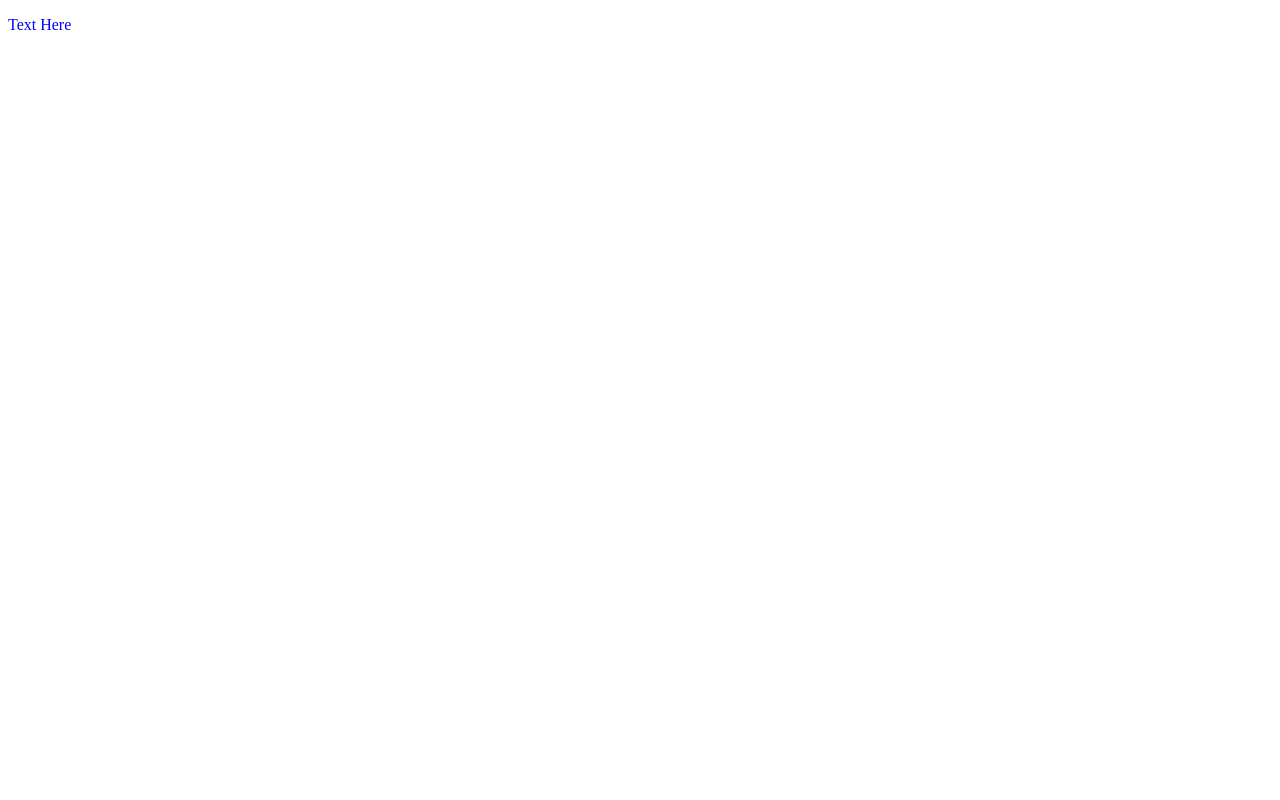
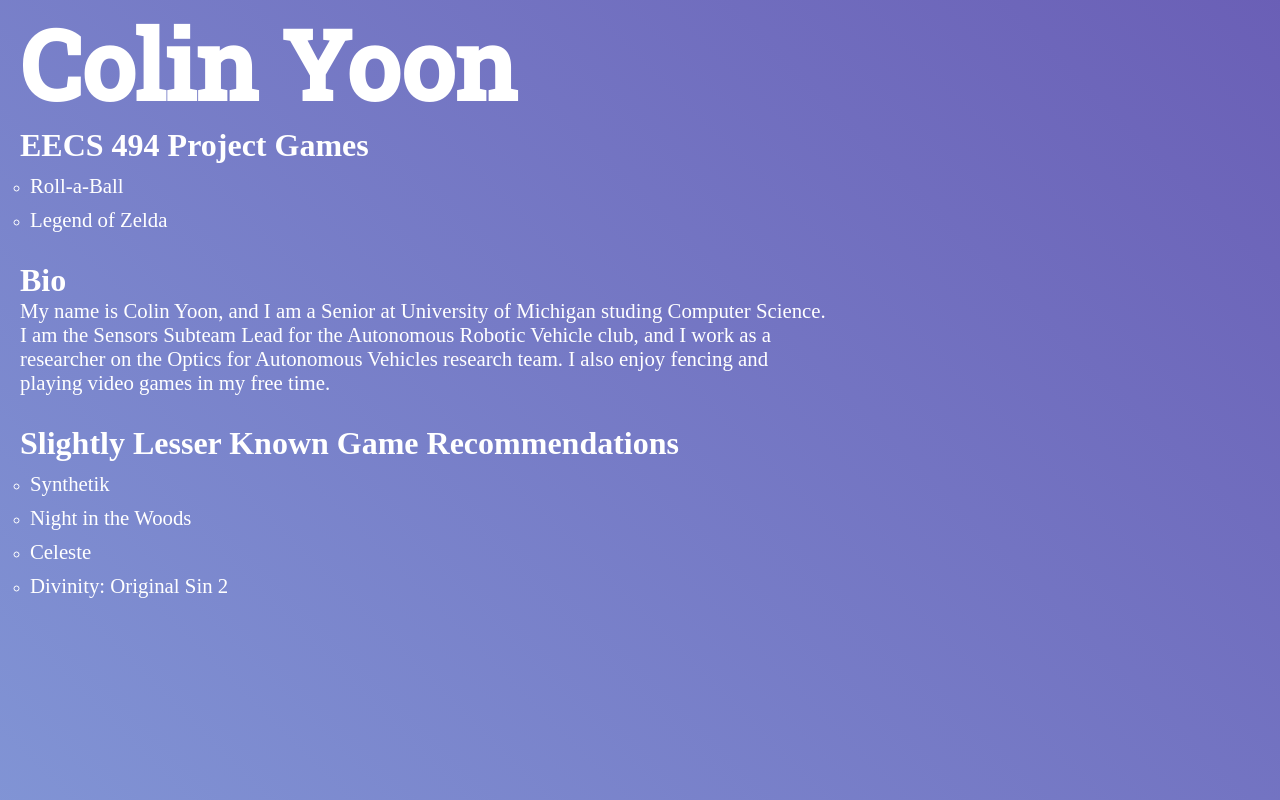
Before and after one commit to colyoon/colyoon-website, a plain HTML site: page index.html in a window 1280 px wide. Drawn offline with Linux system fonts and the light colour scheme.

Commit message:
Modified for game design

```diff
--- a/css/style.css
+++ b/css/style.css
@@ -1,3 +1,86 @@
+:root {
+  /*
+  --gradient: linear-gradient(
+      45deg,
+      rgba(90,62,146,1) 3%,
+      rgba(146,50,110,1) 19%,
+      rgba(96,86,135,1) 36%,
+      rgba(110,83,133,1) 55%,
+      rgba(36,31,142,1) 77%,
+      rgba(44,0,85,1) 100%
+    )
+    */
+    --gradient: linear-gradient(
+        45deg,
+        rgba(160, 221, 255, 1) 3%,
+        rgba(98, 76, 171, 1) 100%,
+        rgba(117, 142, 205, 1) 25%,
+        rgba(193, 206, 254, 1) 75%,
+        rgba(113, 137, 255, 1)
+      )
+}
+
+* {
+  margin: 0;
+  padding: 0;
+  list-style: none;
+  text-decoration: none;
+}
+
+.header {
+  width: 100%;
+  height: 100vh;
+  background: #ddd;
+  background-image: var(--gradient);
+  /*
+  animation: bg-animation 20s infinite alternate;
+  */
+  animation: bg-animation 10s infinite alternate;
+  background-size: 400%;
+}
+
+#header-name {
+  font-family: 'Roboto Slab', serif;
+  font-size: 6em;
+  color: white;
+}
+
+#body-text {
+  margin-left: 20px;
+}
+
 p {
-  color: blue;
+  color: white;
+  font-size: 1.3em;
 }
+
+a {
+  text-decoration: none;
+  decoration: none;
+  color: white;
+}
+
+li {
+    margin-top: 10px;
+    margin-left: 10px;
+    list-style-type: circle;
+    color: white;
+ }
+
+h2 {
+  color: white;
+  font-size: 2em;
+}
+
+.space-top {
+  margin-top: 30px;
+}
+
+@keyframes bg-animation {
+  0% {
+    background-position: left;
+  }
+  100% {
+    background-position: right;
+  }
+}
--- a/index.html
+++ b/index.html
@@ -4,9 +4,33 @@
     <meta charset="UTF-8">
     <title>Colin Yoon - Software Engineer</title>
     <link rel="stylesheet" href="css/style.css">
+    <link rel="preconnect" href="https://fonts.googleapis.com">
+    <link rel="preconnect" href="https://fonts.gstatic.com" crossorigin>
+    <link href="https://fonts.googleapis.com/css2?family=Roboto+Slab:wght@500&display=swap" rel="stylesheet">
     <script src="js/main.js"></script>
   </head>
   <body>
-    <p>Text Here</p>
+    <div class="header">
+      <div id="body-text">
+        <h1 id="header-name">Colin Yoon</h1>
+        <h2>EECS 494 Project Games</h2>
+        <ul>
+          <li><p><a href="http://www-personal.umich.edu/~colyoon/WebBuild/">Roll-a-Ball</a></p></li>
+          <li><p><a href="http://www-personal.umich.edu/~colyoon/ZeldaWebBuild/">Legend of Zelda</a></p></li>
+        </ul>
+        <h2 class="space-top">Bio</h2>
+        <p>My name is Colin Yoon, and I am a Senior at University of Michigan studing Computer Science.</p>
+        <p>I am the Sensors Subteam Lead for the Autonomous Robotic Vehicle club, and I work as a</p>
+        <p>researcher on the Optics for Autonomous Vehicles research team. I also enjoy fencing and</p>
+        <p>playing video games in my free time.</p>
+        <h2 class="space-top">Slightly Lesser Known Game Recommendations</h2>
+        <ul>
+          <li><p><a href="https://store.steampowered.com/app/528230/SYNTHETIK_Legion_Rising/">Synthetik</a></p></li>
+          <li><p><a href="https://store.steampowered.com/app/481510/Night_in_the_Woods/">Night in the Woods</a></p></li>
+          <li><p><a href="https://store.steampowered.com/app/504230/Celeste/">Celeste</a></p></li>
+          <li><p><a href="https://store.steampowered.com/app/435150/Divinity_Original_Sin_2__Definitive_Edition/">Divinity: Original Sin 2</a></p></li>
+        </ul>
+      </div>
+    </div>
   </body>
 </html>
```
